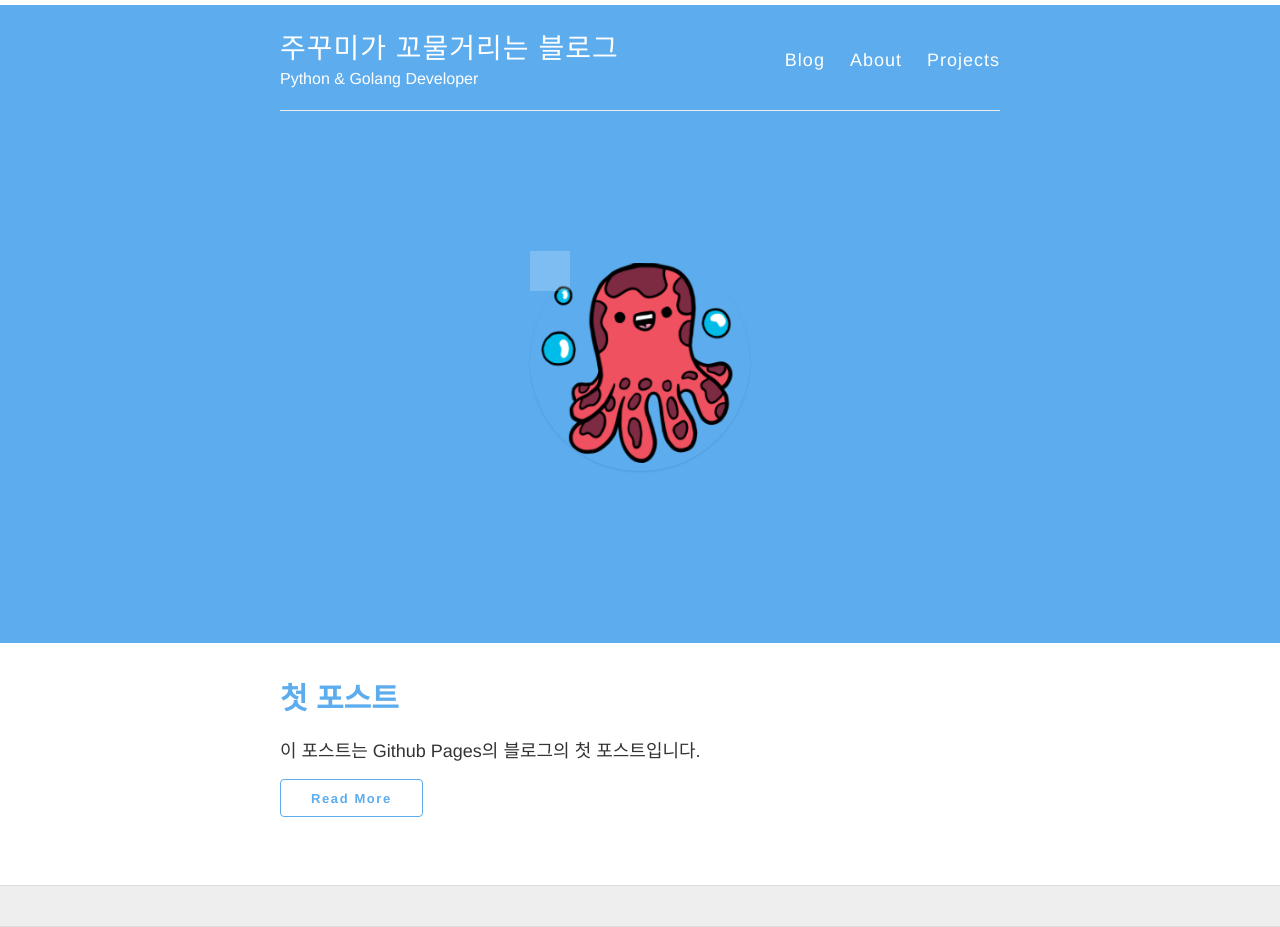
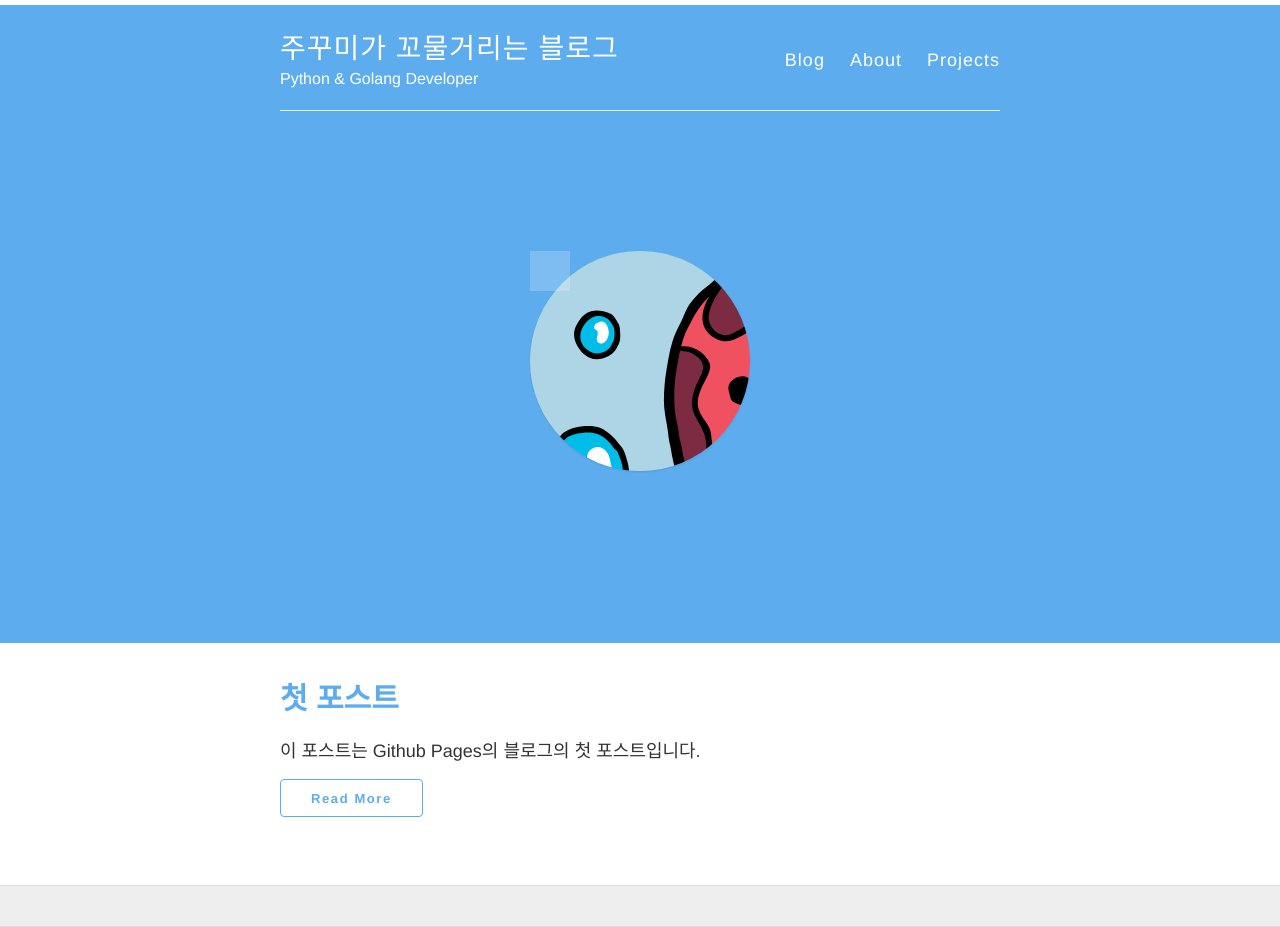
Before and after one commit to joshua1b/joshua1b.github.io, a Jekyll site: the page built from index.html, in a window 1280 px wide. Built offline with Jekyll 4.4.1, drawn with Linux system fonts in a browser that asks for light colours; nearby versions of some CDN libraries.

Commit message:
change format of profile image.

```diff
--- a/_sass/_variables.scss
+++ b/_sass/_variables.scss
@@ -33,7 +33,7 @@ $h4-color: $gray;
 
 // Your avatar
 
-$avatar: "/images/octopus.png";
+$avatar: "/images/octopus.svg";
 
 // Font stacks
 $helvetica: Helvetica, Arial, sans-serif;
```
Also changed, not shown: images/octopus.svg (added).
